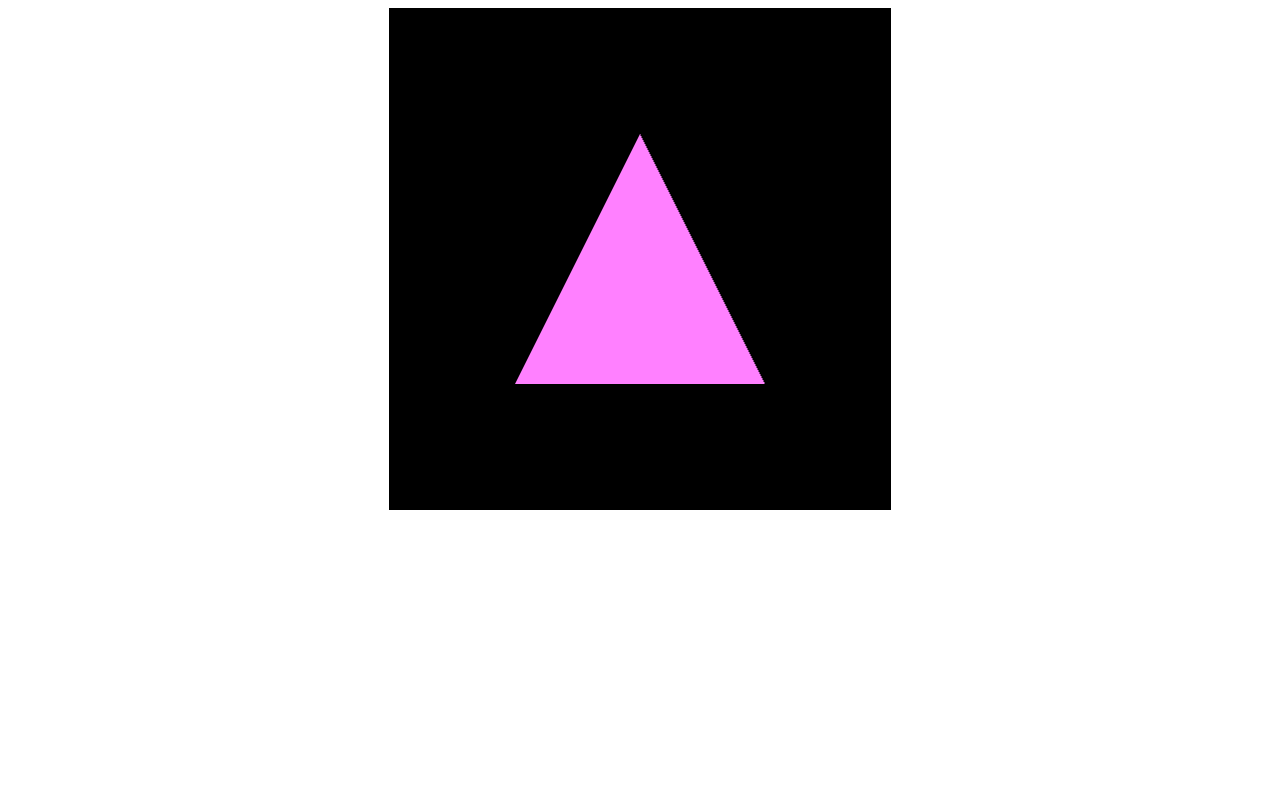
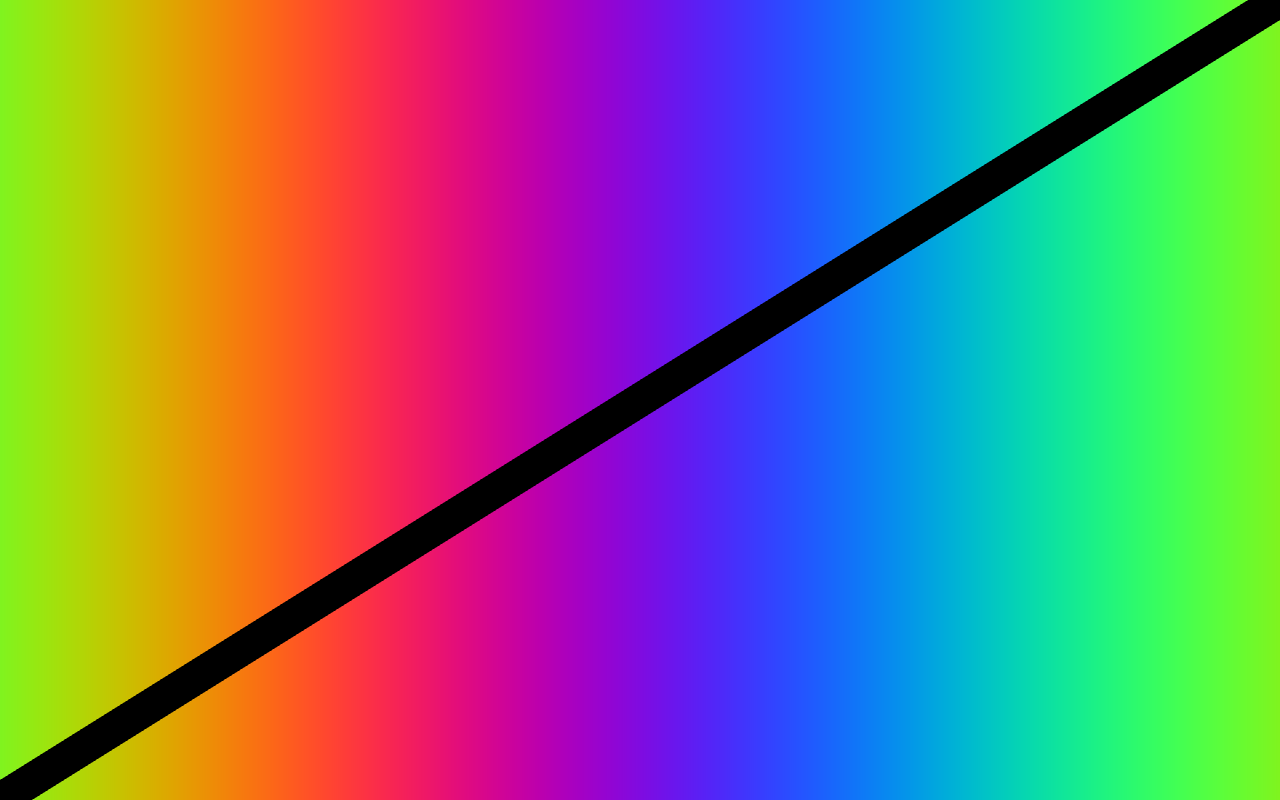
Before and after one commit to verk85/webgl-practice-projects, a plain HTML site: page src/pages/index.html in a window 1280 px wide. Drawn offline with Linux system fonts and the light colour scheme; animation ran at ten frames a second.

Commit message:
Understanding fragment shaders

```diff
--- a/src/pages/index.html
+++ b/src/pages/index.html
@@ -8,7 +8,7 @@
 </head>
 
 <body>
-  <canvas id="webgl-canvas" width="500" height="500"></canvas>
+  <canvas id="webgl-canvas"></canvas>
   <script src="../scripts/main.js"></script>
 </body>
 </html>
--- a/src/scripts/main.js
+++ b/src/scripts/main.js
@@ -25,6 +25,15 @@ function createProgram(gl, vertexShader, fragmentShader) {
   return program;
 }
 
+function resize(gl, canvas, program){
+  // Set the viewport to match the canvas dimensions
+  canvas.width = window.innerWidth;
+  canvas.height = window.innerHeight;
+  gl.viewport(0, 0, canvas.width, canvas.height);
+
+  const uResolutionLocation = gl.getUniformLocation(program, 'u_resolution');
+  gl.uniform2f(uResolutionLocation, canvas.width, canvas.height);
+}
 
 function main(){
 
@@ -36,6 +45,7 @@ function main(){
     return;
   }
   console.log('WebGL initialized!');
+
   // Vertex Shader Source Code
   const vertexShaderSource = `
     attribute vec2 aPosition; // Vertex position
@@ -46,10 +56,110 @@ function main(){
 
   // Fragment Shader Source Code
   const fragmentShaderSource = `
+    precision mediump float;
+    uniform vec2 u_resolution;
+    uniform vec2 u_mouse;
+    uniform float u_time;
+
+    vec2 nMousePosition(){
+      return u_mouse / u_resolution;
+    }
+
+    vec2 nSt(){
+      return gl_FragCoord.xy / u_resolution;
+    }
+
+    vec4 red (){
+      return vec4(1.0, 0.0, 0.0, 1.0); // Return red color
+    }
+    vec4 radialGradientSmooth() {
+      vec2 center = vec2(0.5);                // Center of the screen
+      vec2 distanceFromCenter = nSt() - center; // Vector from center to fragment
+
+      // Calculate the angle in degrees
+      float angle = atan(distanceFromCenter.y, distanceFromCenter.x); // Angle in radians
+      angle = degrees(angle);                 // Convert to degrees
+      angle = mod(angle + 360.0, 360.0);      // Normalize to [0, 360]
+
+      // Map angle to hue (convert to RGB using HSV-to-RGB logic)
+      float red = abs(sin(radians(angle)));
+      float green = abs(sin(radians(angle - 120.0)));
+      float blue = abs(sin(radians(angle - 240.0)));
+
+      // Return the final color
+      return vec4(red, green, blue, 1.0);
+    }
+vec4 linearGradientSmooth() {
+    vec2 center = vec2(0.5);                // Center of the screen (normalized coordinates)
+    vec2 distanceFromCenter = nSt() - center; // Vector from center to fragment
+
+    // Use the horizontal position normalized to [0, 1]
+    float position = nSt().x;
+
+    // Initialize the RGB components
+    float red = 0.0;
+    float green = 0.0;
+    float blue = 0.0;
+
+    // Determine the gradient segment and calculate colors
+    if (position >= 0.0 && position < 0.333) {
+        red = 1.0 - (position / 0.333); // Red decreases
+        green = position / 0.333;      // Green increases
+    } else if (position >= 0.333 && position < 0.666) {
+        green = 1.0 - ((position - 0.333) / 0.333); // Green decreases
+        blue = (position - 0.333) / 0.333;          // Blue increases
+    } else if (position >= 0.666 && position <= 1.0) {
+        blue = 1.0 - ((position - 0.666) / 0.333); // Blue decreases
+        red = (position - 0.666) / 0.333;         // Red increases
+    }
+
+    // Return the final color
+    return vec4(red, green, blue, 1.0); // RGBA output
+}
+
+
+    vec4 radialGradient() {
+      vec2 center = vec2(0.5);                // Center of the screen
+      vec2 distanceFromCenter = nSt() - center; // Vector from center to fragment
+
+      // Calculate the angle in degrees
+      float angle = atan(distanceFromCenter.y, distanceFromCenter.x); // Angle in radians
+      angle = degrees(angle);                 // Convert to degrees
+      angle = mod(angle + 360.0, 360.0);      // Normalize to [0, 360]
+
+      // Map angles to RGB
+      float red = max(0.0, cos(radians(angle - 0.0)));      // Red peaks at 0°
+      float green = max(0.0, cos(radians(angle - 120.0)));  // Green peaks at 120°
+      float blue = max(0.0, cos(radians(angle - 240.0)));   // Blue peaks at 240°
+
+      // Return the final color
+      return vec4(red, green, blue, 1.0);
+    }
+
+    vec4 variantColor(){
+      float red = abs(sin(u_time));
+      float green = nMousePosition().x;
+      float blue = nMousePosition().y;
+      return vec4(red,green,blue,1.0);
+    }
+
+    vec4 rainbow() {
+      // Normalize the x position
+      float x = nSt().x;
+
+      // Calculate RGB values based on x (0 to 1)
+      float r = 0.5 + 0.5 * sin(x * 6.2831);   // Red (sine wave based on x position)
+      float g = 0.5 + 0.5 * sin(x * 6.2831 + 2.0); // Green (offset sine wave)
+      float b = 0.5 + 0.5 * sin(x * 6.2831 + 4.0); // Blue (offset sine wave)
+
+      return vec4(r, g, b, 1.0); // Return the final color
+    }
     void main() {
-      gl_FragColor = vec4(1.0, 0.5, 1.0, 1.0); // color (RGBA)
+      gl_FragColor = rainbow(); // color (RGBA)
+      // gl_FragColor = vec4(1.0,1.0,1.0,1.0);
     }
   `;
+
   // Compile the vertex and fragment shaders
   const vertexShader = createShader(gl, gl.VERTEX_SHADER, vertexShaderSource);
   const fragmentShader = createShader(gl, gl.FRAGMENT_SHADER, fragmentShaderSource);
@@ -59,24 +169,34 @@ function main(){
   gl.useProgram(program); // Use the program
 
   // Define the triangle vertices
-  const triangleVertices = new Float32Array([
-    0.0,  0.5,  // Top vertex
-   -0.5, -0.5,  // Bottom-left vertex
-    0.5, -0.5   // Bottom-right vertex
+  // const triangleVertices = new Float32Array([
+  //   0.0,  0.5,  // Top vertex
+  //  -0.5, -0.5,  // Bottom-left vertex
+  //   0.5, -0.5   // Bottom-right vertex
+  // ]);
+    // Define the triangle vertices
+    const triangleVertices = new Float32Array([
+      0.0,  1.0,  // Top vertex
+     -1.0, -1.0,  // Bottom-left vertex
+      1.0, -1.0   // Bottom-right vertex
+    ]);
+
+  // Define the square vertices (two triangles)
+  const squareVertices = new Float32Array([
+    -1.0,  1.0,  // Top-left
+    0.95,  1.0,  // Top-right
+    -1.0, -0.95,  // Bottom-left
+
+    -0.95, -1.0,  // Bottom-left
+    1.0, 0.95,  // Top-right
+    1.0, -1.0   // Bottom-right
   ]);
 
-  // Define the square vertices
-  const squareVertices = new Float32Array([
-    0.5,  0.5,  // Top vertex
-   -0.5,  0.5,  // Bottom-left vertex
-    0.5, -0.5,  // Bottom-right vertex
-   -0.5, -0.5
-  ]);
 
   // Create a buffer to store the vertices
   const positionBuffer = gl.createBuffer();
   gl.bindBuffer(gl.ARRAY_BUFFER, positionBuffer); // Bind the buffer
-  gl.bufferData(gl.ARRAY_BUFFER, triangleVertices, gl.STATIC_DRAW); // Upload vertex data
+  gl.bufferData(gl.ARRAY_BUFFER, squareVertices, gl.STATIC_DRAW); // Upload vertex data
 
   // Link the vertex data to the 'aPosition' attribute in the vertex shader
   const positionAttributeLocation = gl.getAttribLocation(program, 'aPosition');
@@ -90,16 +210,38 @@ function main(){
     0 // Offset (start at the beginning)
   );
 
-  // Set the viewport to match the canvas dimensions
-  gl.viewport(0, 0, gl.canvas.width, gl.canvas.height);
 
-  // Clear the canvas and set the background color to black
-  gl.clearColor(0.0, 0.0, 0.0, 1.0); // Black background
-  gl.clear(gl.COLOR_BUFFER_BIT); // Clear the color buffer
+  resize(gl, canvas, program);
+  const uTimeLocation = gl.getUniformLocation(program, 'u_time');
+  const uMouseLocation = gl.getUniformLocation(program, 'u_mouse');
 
-  // Draw the triangle
-  gl.drawArrays(gl.TRIANGLES, 0, 3); // Draw 3 vertices as a triangle
-  // gl.drawArrays(gl.)
+
+  let startTime = performance.now();
+  let mouseX = 0, mouseY = 0;
+
+  canvas.addEventListener('mousemove', (event) => {
+    const rect = canvas.getBoundingClientRect();
+    mouseX = event.clientX - rect.left;
+    mouseY = canvas.height - (event.clientY - rect.top);
+  });
+  window.addEventListener('resize',()=> resize(gl, canvas, program));
+
+  function render() {
+    const currentTime = (performance.now() - startTime) / 1000; // Time in seconds
+    gl.uniform1f(uTimeLocation, currentTime);
+    gl.uniform2f(uMouseLocation, mouseX, mouseY);
+
+    // Clear the canvas
+    gl.clearColor(0.0 ,0.0 ,0.0 ,1.0);
+    gl.clear(gl.COLOR_BUFFER_BIT);
+
+    // Draw the triangle
+    gl.drawArrays(gl.TRIANGLES, 0, 6);
+
+    requestAnimationFrame(render);
+  }
+
+  render(); // Start rendering loop
 }
 
 main();
--- a/src/styles/style.css
+++ b/src/styles/style.css
@@ -1,6 +1,9 @@
-
-canvas {
+html,
+body {
+  margin: 0;
+  overflow: hidden;
+}
+#webgl-canvas {
   display: block;
-  margin: 0 auto;
-  border: 1px solid black;
+  margin: 0;
 }
```
